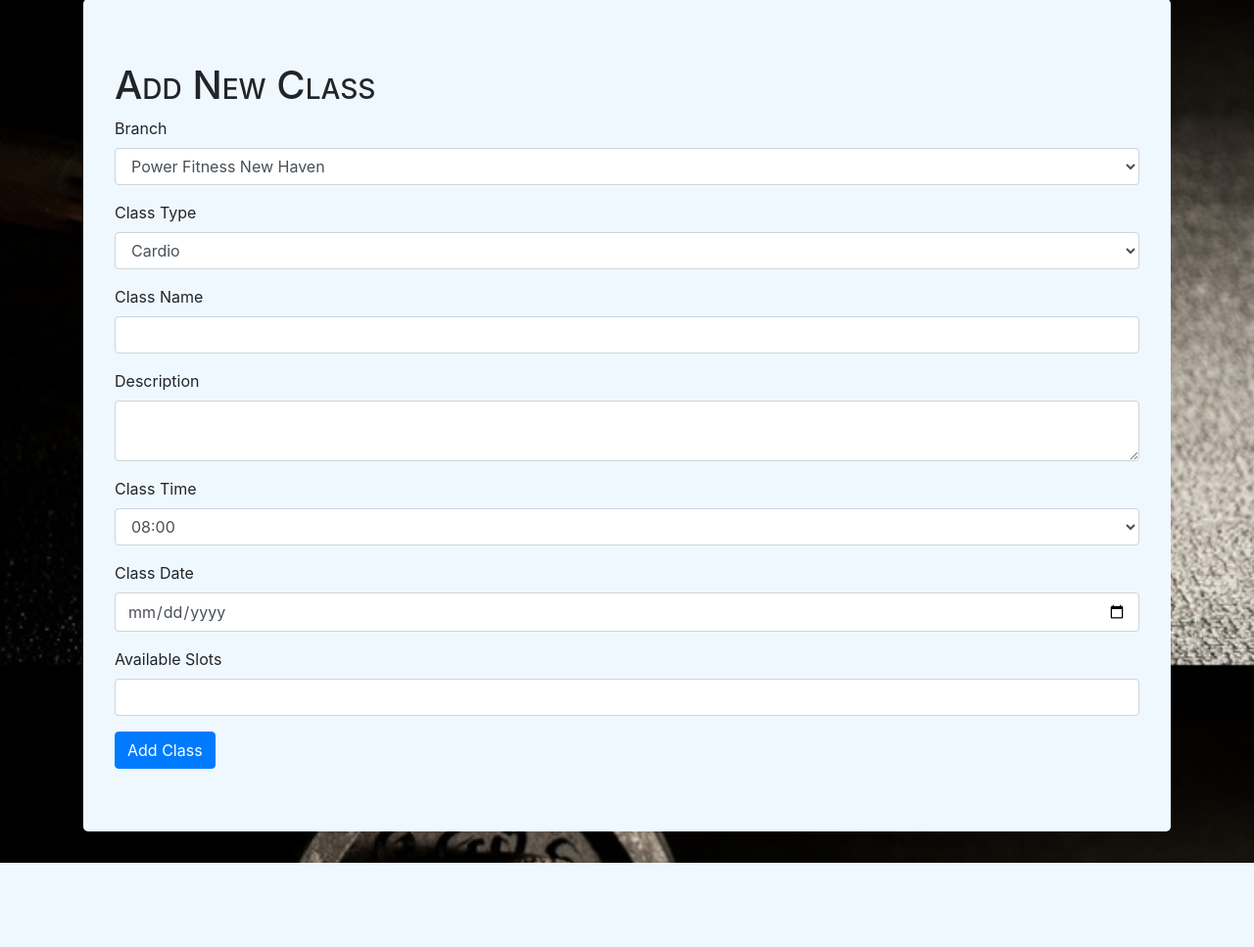
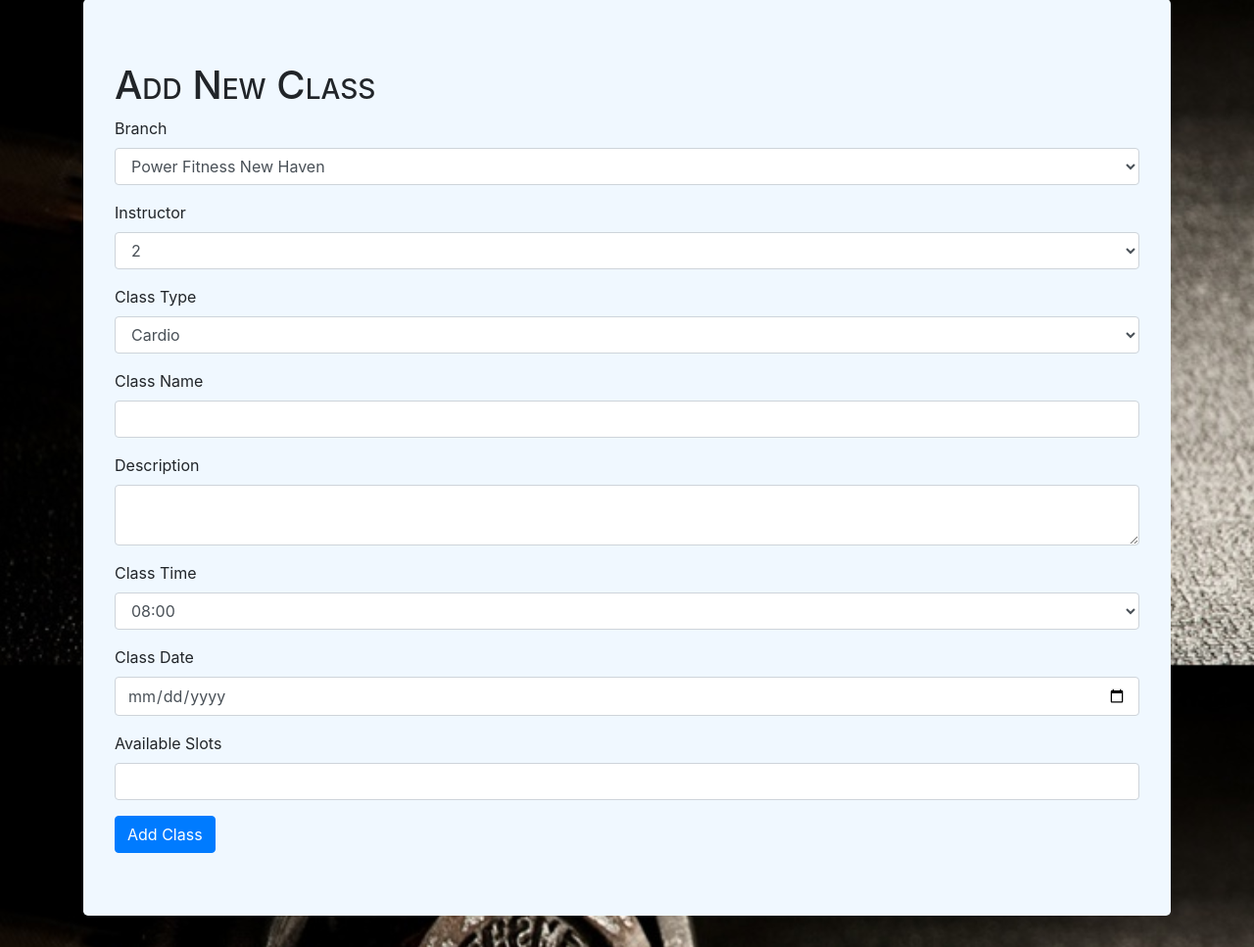
Before and after one commit to jasontaylor0891/CSC540_project, a Flask app: page /addClass in a window 1280 px wide. Shown: the part 121-1088 px from the top of the page at 98% size. Before the commit the page ends 1002 px from the top, so only its background shows below. Run offline with Flask 2, Linux system fonts and the light colour scheme; data comes from the database, SQL or seed files in the repository; data that the repository does not hold is empty; some libraries are stand-ins or nearby versions.

Commit message:
update instructor field

```diff
--- a/app/app.py
+++ b/app/app.py
@@ -1,4 +1,4 @@
-from flask import Flask, render_template, flash, redirect, url_for, request, session, logging
+from flask import Flask, render_template, flash, redirect, url_for, request, session, logging, json, jsonify
 from flask_mysqldb import MySQL
 from passlib.hash import sha256_crypt
 from flask_wtf import FlaskForm
@@ -19,7 +19,7 @@ app = Flask(__name__, template_folder='templates')
 app.secret_key = "welcome123"
 
 #Change mysql host if not using docker. Docker default is gym_managment_db_1
-app.config['MYSQL_HOST'] = 'csc540_project_db_1'
+app.config['MYSQL_HOST'] = 'csc540_project-db-1'
 app.config['MYSQL_USER'] = 'gym'
 app.config['MYSQL_PASSWORD'] = 'welcome123'
 app.config['MYSQL_DB'] = 'gym'
@@ -373,7 +373,7 @@ def addEquipment():
 
 class AddBranchForm(Form):
 
-	#Class to define the Add Equipment Form
+	#Class to define the Add Branch Form
 	bname = StringField('Branch Name', [validators.Length(min=1, max=50), validators.InputRequired()])
 	address = StringField('Address', [validators.Length(min=1, max=50), validators.InputRequired()])
 	city = StringField('City', [validators.Length(min=1, max=50), validators.InputRequired()])
@@ -398,7 +398,7 @@ def addBranch():
 
 		cur = mysql.connection.cursor()
 
-		#Update Equipment Table
+		#Update Branch Table
 		sql = "INSERT INTO Branch(branch_Name, address, city, zipCode, phoneNum) VALUES( '" +bname+ "', '" +address+"', '" +city+"', '"+zipCode+"', '"+phoneNum+"')"
 		cur.execute(sql)
 		mysql.connection.commit()
@@ -410,14 +410,14 @@ def addBranch():
 classType = []
 classTimes = []
 classbranch = []
-#classInstructor = []
+classInstructor = []
 
 class AddClassForm(Form):
 
-	#Class to define the Add Equipment Form
+	#Class to define the Add Class Form
 
 	branch = SelectField('Branch', choices = classbranch)
-	#instructor = SelectField('Instructor', choices = classInstructor)
+	instructor = SelectField('Instructor', choices = classInstructor)
 	desc = TextAreaField('Description', [validators.Length(min=1, max=250), validators.InputRequired()])
 	ctype = SelectField('Class Type', choices = classType)
 	ctime = SelectField('Class Time', choices = classTimes)
@@ -434,6 +434,7 @@ def addClass():
 	classType.clear()
 	classTimes.clear()
 	classbranch.clear()
+	classInstructor.clear()
 
 	#Create the list for the branch
 	cur = mysql.connection.cursor()
@@ -443,11 +444,11 @@ def addClass():
 	    classbranch.append(b[i]['branch_Name'])
 
 	#Create the list for the Instructors
-	#cur = mysql.connection.cursor()
-	#q = cur.execute("SELECT branch_Name from Branch")
-	#b = cur.fetchall()
-	#for i in range(q):
-	#    classbranch.append(b[i]['branch_Name'])
+	cur = mysql.connection.cursor()
+	q = cur.execute("SELECT employee_ID from Employees WHERE position = 'Trainer' ")
+	b = cur.fetchall()
+	for i in range(q):
+	    classInstructor.append(b[i]['employee_ID'])
 
 	#Create the list for class types
 	cur = mysql.connection.cursor()
@@ -475,14 +476,20 @@ def addClass():
 		slots = request.form['slots']
 		branch = request.form['branch']
 		desc = request.form['desc']
+		instructor = request.form['instructor']
 
 		cur = mysql.connection.cursor()
 		result = cur.execute('SELECT branch_No from Branch WHERE branch_Name = %s', [branch])
 		data = cur.fetchone()
 		branchNum = data['branch_No']
 
-		#Update Equipment Table
-		sql = "INSERT INTO Classes(instructor_ID, branch_No, class_name, class_type, class_desc, time_start, date_start, available_slots) VALUES( 1, " +str(branchNum)+", '" +cname+"', '" +ctype+"', '"+desc+"', '"+tstart+"', '"+dstart+"', "+slots+")"
+		cur = mysql.connection.cursor()
+		result = cur.execute('SELECT employee_ID from Employees WHERE employee_ID = %s', [instructor])
+		data = cur.fetchone()
+		empID = data['employee_ID']
+
+		#Update Classes Table
+		sql = "INSERT INTO Classes(instructor_ID, branch_No, class_name, class_type, class_desc, time_start, date_start, available_slots) VALUES( " +str(empID)+", " +str(branchNum)+", '" +cname+"', '" +ctype+"', '"+desc+"', '"+tstart+"', '"+dstart+"', "+slots+")"
 		cur.execute(sql)
 		mysql.connection.commit()
 		#flash(f"{sql}", 'success')
--- a/app/templates/addClass.html
+++ b/app/templates/addClass.html
@@ -7,6 +7,9 @@
 	<form action="" method="POST">
 		<div class="form-group">
             {{render_field(form.branch, class_="form-control")}}
+          </div>
+          <div class="form-group">
+            {{render_field(form.instructor, class_="form-control")}}
           </div>
 		      <div class="form-group">
             {{render_field(form.ctype, class_="form-control")}}
```
